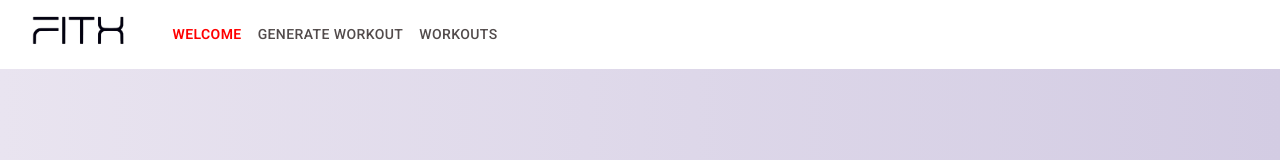
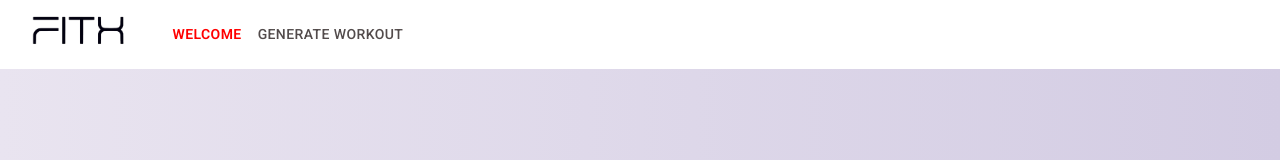
Before and after one commit to PrashantSingh5946/ai_workout_generator, a React (Create React App) app: page /workouts in a window 1280 px wide. Shown: the top 160 px of the page. Built offline with nearby package versions, Linux system fonts and the light colour scheme.

Commit message:
Removing unnecessary routes

```diff
--- a/src/App.js
+++ b/src/App.js
@@ -21,7 +21,7 @@ function App() {
           <Routes>
             <Route exact path="/" element={<Welcome />} />
             <Route path="/generate_workout" element={<GenerateWorkout />} />
-            <Route path="/workouts" element={<Workouts />} />
+            {/* <Route path="/workouts" element={<Workouts />} /> */}
             <Route path="*" element={<NotFound />} />
           </Routes>
         </div>
--- a/src/components/Navbar.jsx
+++ b/src/components/Navbar.jsx
@@ -7,11 +7,7 @@ import Typography from "@mui/material/Typography";
 import Menu from "@mui/material/Menu";
 import MenuIcon from "@mui/icons-material/Menu";
 import Container from "@mui/material/Container";
-import Avatar from "@mui/material/Avatar";
 import Button from "@mui/material/Button";
-import Tooltip from "@mui/material/Tooltip";
-import MenuItem from "@mui/material/MenuItem";
-import AdbIcon from "@mui/icons-material/Adb";
 import { NavLink } from "react-router-dom";
 
 import Logo from "../assets/logo.png";
@@ -19,7 +15,7 @@ import Logo from "../assets/logo.png";
 const pages = [
   { text: "Welcome", link: "/" },
   { text: "Generate Workout", link: "/generate_workout" },
-  { text: "Workouts", link: "/workouts" },
+  // { text: "Workouts", link: "/workouts" },
 ];
 const settings = ["Profile", "Account", "Dashboard", "Logout"];
 
```
